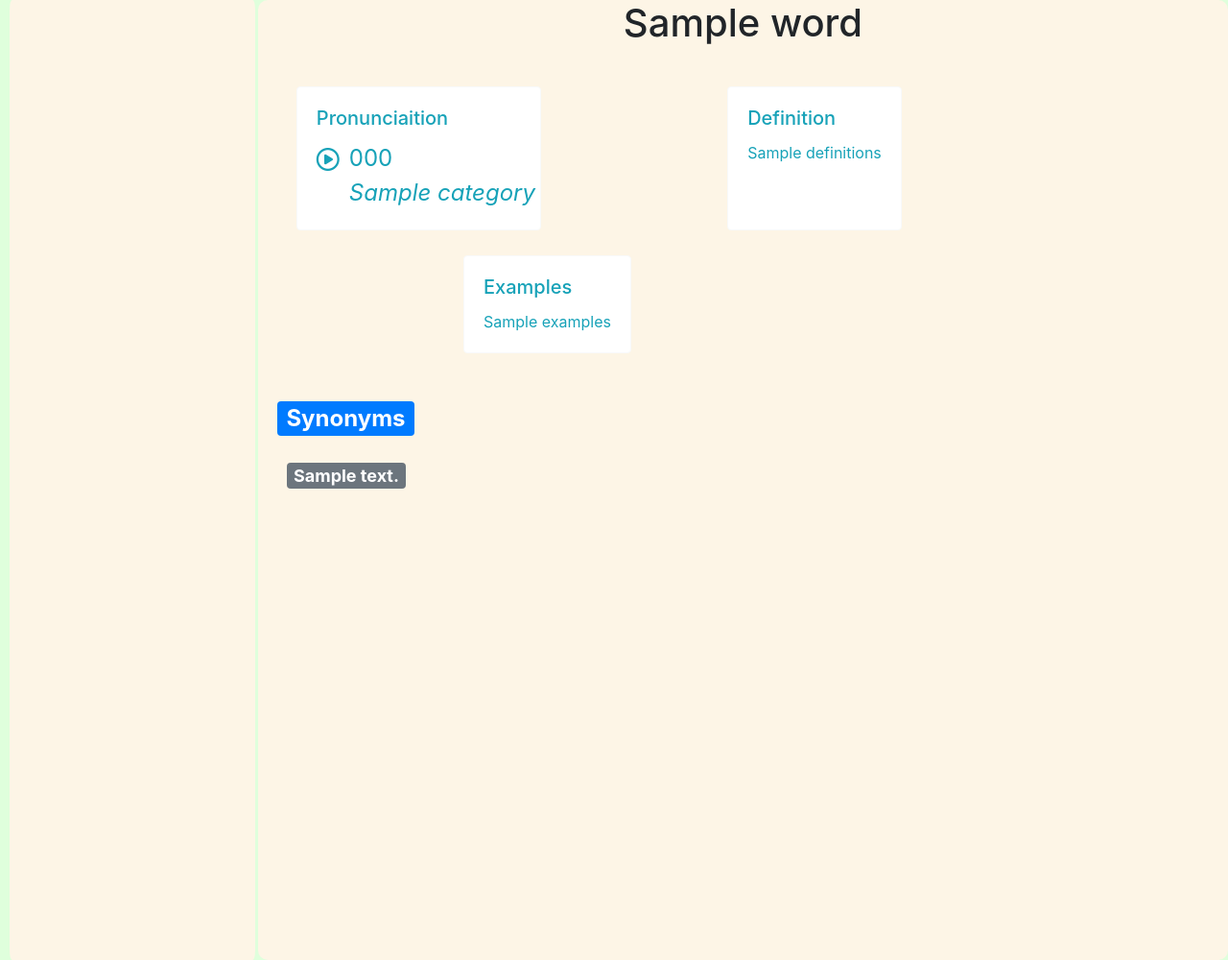
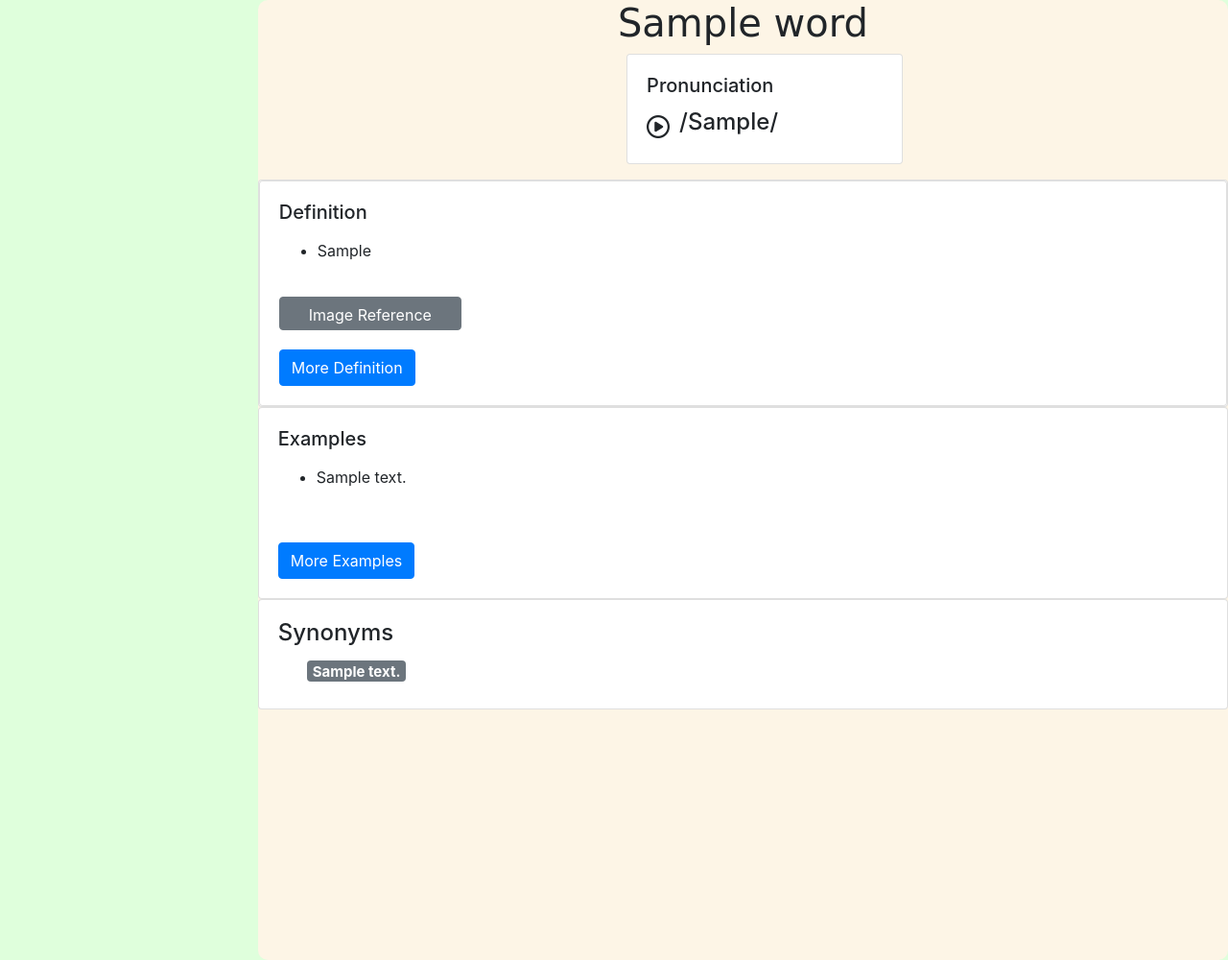
Before and after one commit to aakashdinkar/SearchTheWord, a Django app: template WordDic/templates/WordDic/searched.html in a window 1280 px wide. Shown: the part 110-1110 px from the top of the page at 96% size. Run offline with Django 3.2, Linux system fonts and the light colour scheme; the template is opened without the code that fills it: most values are stand-ins (such as "Sample title", 1, 10 or a date in 2020); some libraries are stand-ins or nearby versions.

Commit message:
Updated files

```diff
--- a/WordDic/templates/WordDic/searched.html
+++ b/WordDic/templates/WordDic/searched.html
@@ -10,7 +10,7 @@
 <body style="background-color: rgb(223, 255, 220);">
 
     <nav class="navbar navbar-dark bg-dark">
-        <span class="navbar-brand mb-0 h1" style="margin-left: 43%;">SearchTheWord</span>
+        <span class="navbar-brand mb-0 h1" style="margin-left: 43%;" onclick="location.href='/'">SearchTheWord</span>
     </nav>
     <nav class="navbar navbar-light bg-light">
         <form class="form-inline" style="margin-left: 43%;" action="search" method="POST">
@@ -19,20 +19,30 @@
           <button class="btn btn-outline-info my-2 my-sm-0" type="submit">Search</button>
         </form>
     </nav>
-    <div >
-    <div style="width: 20%; height: 1000px; background-color: oldlace;margin-left: 10px; border-radius: 1%; float: left;">
+<div>
+  <div style="width: 20%; height: auto; background-color: oldlace;margin-left: 10px; border-radius: 1%; float: left;">
   </div>
   <div style="width: auto; height: 1000px; background-color: oldlace;margin-left: 21%; border-radius: 1%; ">
-    <h1 style="text-align: center;">{{word}}</h1> <br>
-    <div class="row" style="width: auto; height: auto; margin-left: 20px; margin-right: 20px;">
-    <div class="card border-light mb-3" style="max-width: 18rem; margin-block: 10px; margin-left: 20px;">
-        <div class="card-body text-info">
-          <h5 class="card-title">Pronunciaition</h5>
+    <h1 style="font-family: cursive; text-align: center;">{{word}}</h1>
+    {% if defi.inflectedForm %}
+
+    <h4 style="font-family: cursive; text-align: center;">(
+      {% for item in defi.inflectedForm %}
+      {{item}},
+      {% endfor %}
+      )
+    </h4>
+
+    {%endif%}
+    <div class="card bg-white mb-3" style="max-width: 18rem; margin-left: 38%;">
+      <div class="card-body">
+        <h5 class="card-title">Pronunciation</h5>
+        <div class="row">
         <audio id="myAudio">
-            <source src={{audio_file}} type="audio/mpeg">
+          <source src={{defi.audioFile.0}} type="audio/mpeg">
       </audio>
-        <div class="row">
       <i class='far fa-play-circle' onclick="playAudio()" style='font-size:24px;margin-left: 15px;margin-top: 7px;'></i>
+      <h4 style="margin-left: 10px;margin-top: auto;">/{{defi.phoneticSpelling.0}}/</h4>
       <script>
           var x = document.getElementById("myAudio");
 
@@ -40,31 +50,145 @@
             x.play();
           }
       </script>
-        <p class="card-text" style="margin-left: 10px; font-size: 24px;">{{phonetic}}<br> <i> {{category}} </i></p>
       </div>
       </div>
     </div>
-    <div class="card border-light mb-3" style="max-width: 18rem; margin-block: 10px; margin-left: 20%; ">
-        <div class="card-body text-info">
+    <div class="card" >
+      <div class="card">
+      <div class="card-body">
         <h5 class="card-title">Definition</h5>
-          <p class="card-text">{{definitions}}</p>
+        <p class="card-text">
+          {% for item in defi.definitions %}
+          <ul>
+            <li>
+            {{item.0}}
+            </li>
+          </ul>
+          {%endfor%}
+        </p>
+      </div>
+      <button type="button" class="btn btn-secondary" data-toggle="modal" data-target="#exampleModal" style="width: 190px; height: 35px; margin-left: 20px;">
+        Image Reference
+      </button>
+
+      <!-- Modal -->
+      <div class="modal fade" id="exampleModal" tabindex="-1" aria-labelledby="exampleModalLabel" aria-hidden="true">
+        <div class="modal-dialog modal-dialog-centered modal-dialog-scrollable">
+          <div class="modal-content">
+            <div class="modal-header">
+              <h5 class="modal-title" id="exampleModalLabel">Images</h5>
+              <button type="button" class="close" data-dismiss="modal" aria-label="Close">
+                <span aria-hidden="true">&times;</span>
+              </button>
+            </div>
+            <div class="modal-body">
+              <div id="carouselExampleIndicators" class="carousel slide" data-ride="carousel">
+                <!-- <ol class="carousel-indicators">
+                  <li data-target="#carouselExampleIndicators" data-slide-to="0" class="active"></li>
+                  <li data-target="#carouselExampleIndicators" data-slide-to="1"></li>
+                  <li data-target="#carouselExampleIndicators" data-slide-to="2"></li>
+                </ol> -->
+                <div class="carousel-inner">
+
+                  <div class="carousel-item active">
+                    <img src={{defi.image.0}} class="d-block w-100" alt="...">
+                  </div>
+                  <div class="carousel-item">
+                    <img src={{defi.image.1}} class="d-block w-100" alt="...">
+                  </div>
+                  <div class="carousel-item">
+                    <img src={{defi.image.2}} class="d-block w-100" alt="...">
+                  </div>
+                  <div class="carousel-item">
+                    <img src={{defi.image.3}} class="d-block w-100" alt="...">
                   </div>
                 </div>
-    <div class="card border-light mb-3" style="max-width: 18rem; margin-block: 10px; margin-left: 20%;">
-        <div class="card-body text-info">
-          <h5 class="card-title">Examples</h5>
-          <p class="card-text">{{examples}}</p>
+                <a class="carousel-control-prev" href="#carouselExampleIndicators" role="button" data-slide="prev">
+                  <span class="carousel-control-prev-icon" aria-hidden="true"></span>
+                  <span class="sr-only">Previous</span>
+                </a>
+                <a class="carousel-control-next" href="#carouselExampleIndicators" role="button" data-slide="next">
+                  <span class="carousel-control-next-icon" aria-hidden="true"></span>
+                  <span class="sr-only">Next</span>
+                </a>
+              </div>
+            </div>
+            <div class="modal-footer">
+              <button type="button" class="btn btn-secondary" data-dismiss="modal">Close</button>
             </div>
           </div>
         </div>
-    <br>
-    <h2><span class="badge badge-primary" style="margin-block: 10px; margin-left: 20px;">Synonyms</span></h2>
-    <div class="row" style="width: auto; height: auto; margin-left: 20px; margin-right: 20px;">
-    {% for item in synonyms %}
-    <h4><span class="badge badge-secondary" style="margin-block: 10px; margin-left: 10px;">{{item.text}}</span></h4>
-    {% endfor %}
-    </div><br>
-
+      </div>
+      {% if defi.subsenses %}
+      <div class="card-body">
+        <a class="btn btn-primary" data-toggle="collapse" href="#collapsedefinition" role="button" aria-expanded="false" aria-controls="collapsedefinition">
+        More Definition
+        </a>
+          <div class="collapse" id="collapsedefinition">
+            <div class="card card-body">
+              <p class="card-text">
+                <ul>
+                  {% for item in defi.subsenses.definitions %}
+                  <li>
+                  {{item.0}}
+                  </li>
+                  {%endfor%}
+                </ul>
+              </p>
+            </div>
+          </div>
+        </div>
+        {% endif %}
+      </div>
+    </div>
+    <div class="card" >
+      <div class="card-body">
+        <h5 class="card-title">Examples</h5>
+        <p class="card-text">
+          {% for item in defi.examples %}
+          <ul>
+            <li>
+            {{item.0.text}}
+            </li>
+          </ul>
+          {%endfor%}
+        </p>
+      </div>
+      {% if defi.subsenses %}
+      <div class="card-body">
+        <a class="btn btn-primary" data-toggle="collapse" href="#collapseexample" role="button" aria-expanded="false" aria-controls="collapseexample">
+        More Examples
+        </a>
+          <div class="collapse" id="collapseexample">
+            <div class="card card-body">
+              <p class="card-text">
+                <ul>
+                  {% for item in defi.subsenses.examples %}
+                  <li>
+                  {{item.0.text}}
+                  </li>
+                  {%endfor%}
+                </ul>
+              </p>
+            </div>
+          </div>
+        </div>
+        {% endif %}
+      </div>
+      <div class="card">
+        <div class="card-body">
+          <h4 class="card-title">
+            Synonyms
+          </h4>
+          <div class="row" style="margin-left: 20px; margin-right:20px ;">
+            {%for item in defi.synonyms.0%}
+          <h5><span class="badge badge-secondary" style="margin-left: 10px;">{{item.text}}</span></h5>
+          {%endfor%}
+          </div>
+        </div>
+      </div>
+    </div>
+  </div>
 </div>
 </div>
     <script src="https://code.jquery.com/jquery-3.5.1.slim.min.js" integrity="sha384-DfXdz2htPH0lsSSs5nCTpuj/zy4C+OGpamoFVy38MVBnE+IbbVYUew+OrCXaRkfj" crossorigin="anonymous"></script>
```
Also changed, not shown: WordDic/views.py (+54 -8 lines). Lines whose indentation alone changed are shown as unchanged.
